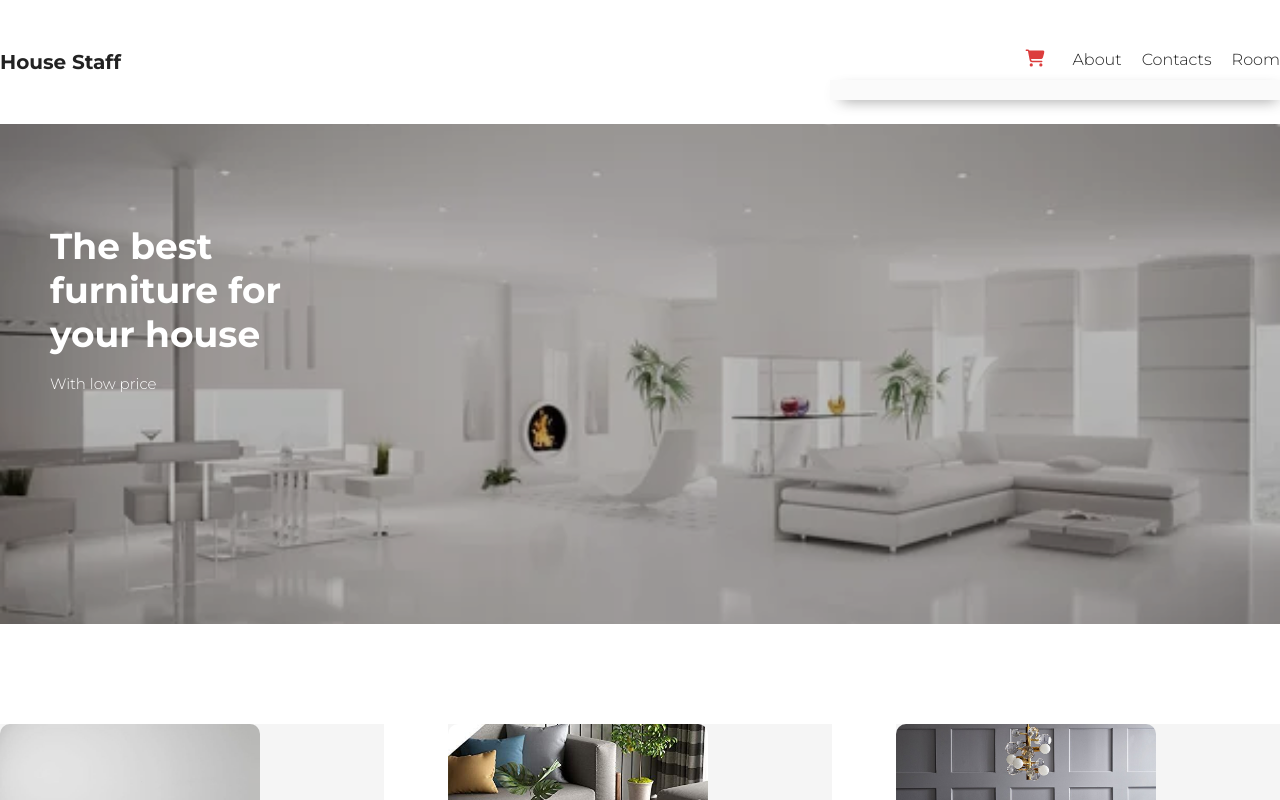
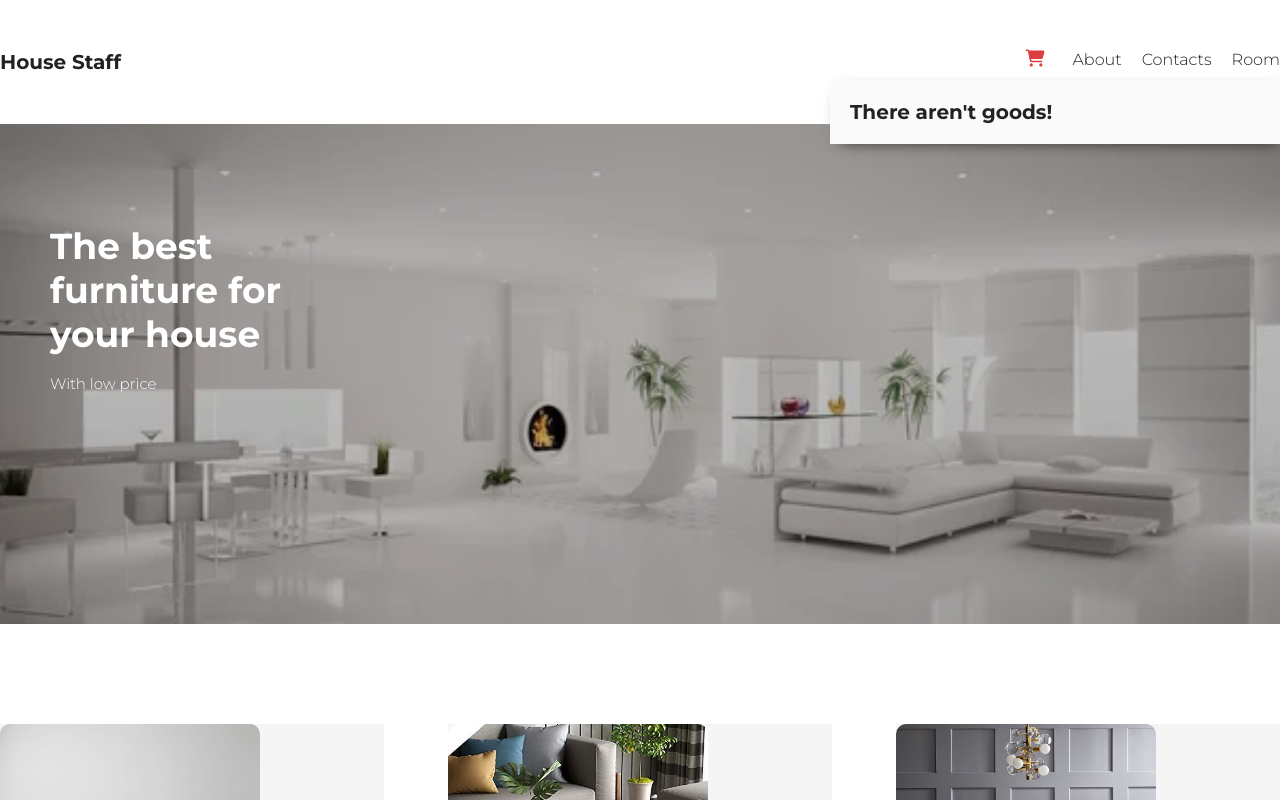
Before and after one commit to Rom-Freedom/Furniture-Shop, a React (Create React App) app in the folder furniture_story/: page / in a window 1280 px wide. Both pictures are taken after a click on the icon 1034 px from the left and 58 px from the top of the page. Shown: the top 800 px of the page. Built offline with nearby package versions, Linux system fonts and the light colour scheme.

Commit message:
create showOrders, showNothing functions

```diff
--- a/furniture_story/src/components/Header.js
+++ b/furniture_story/src/components/Header.js
@@ -1,6 +1,20 @@
 import React, { useState } from 'react'
 import { FaCartShopping } from "react-icons/fa6";
 import Order from './Order';
+
+const showOrders = (props) => {
+  return(<div>
+    {props.orders.map(el => (
+      <Order key={el.id} item={el} />
+    ))}
+  </div>)
+}
+
+const showNothing = () => {
+  return (<div className='empty'>
+    <h2>There aren't goods!</h2>
+  </div>)
+}
 
 export default function Header(props) {
   let [cartOpen, setCartOpen] = useState(false)
@@ -18,9 +32,8 @@ export default function Header(props) {
 
             {cartOpen && (
               <div className='shop-cart'>
-                {props.orders.map(el => (
-                  <Order key={el.id} item={el} />
-                ))}
+                {props.orders.length > 0 ?
+                  showOrders(props) : showNothing()}
               </div>
             )}
         </div>
--- a/furniture_story/src/index.css
+++ b/furniture_story/src/index.css
@@ -80,6 +80,11 @@ header .shop-cart {
   padding-bottom: 0;
 }
 /* OUTPUT GOODS INTO THE CART */
+header .shop-cart .empty h2 {
+  font-size: 20px;
+  margin-bottom: 20px;
+}
+
 header .shop-cart .item {
   width: 100%;
   float: left;
```
